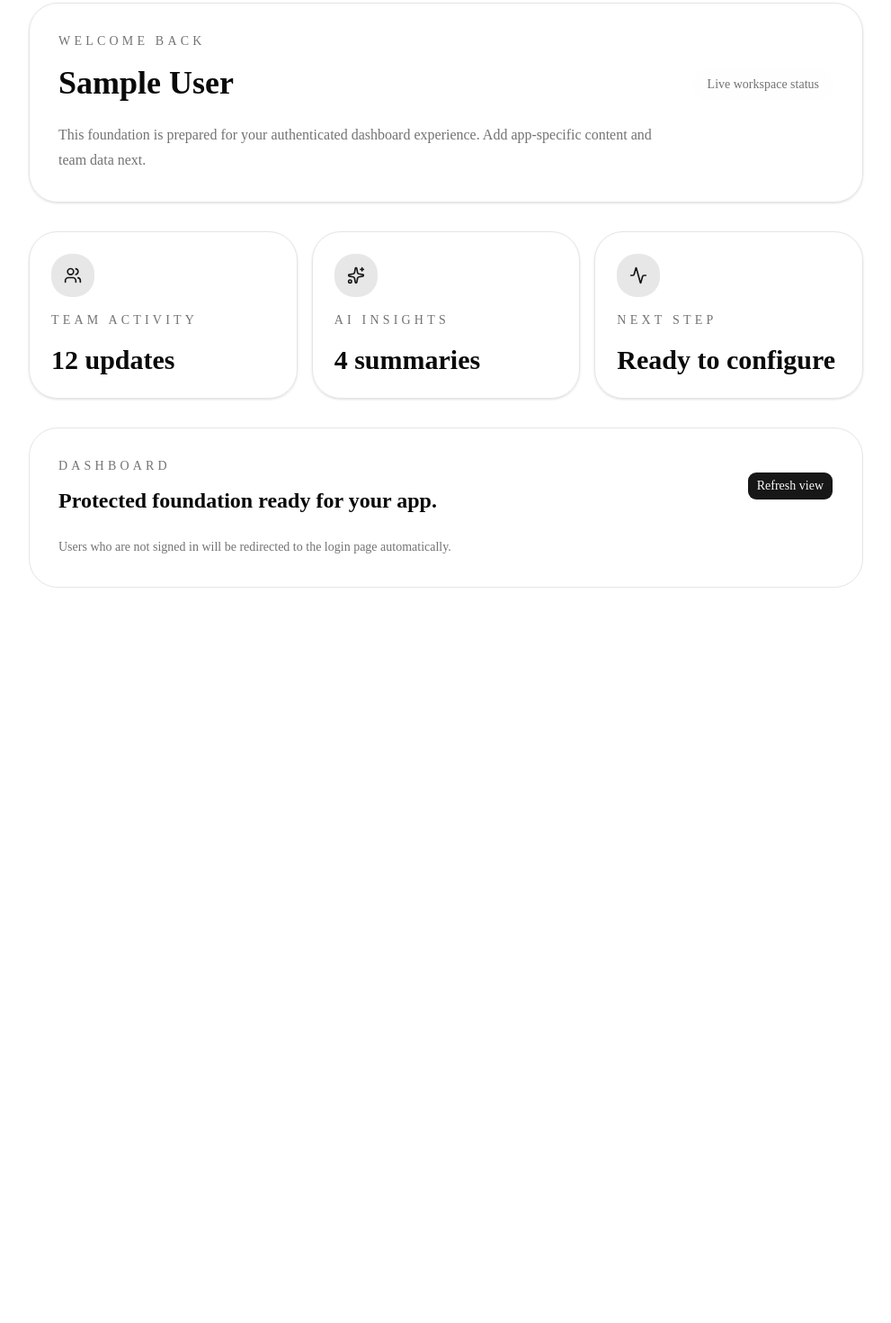
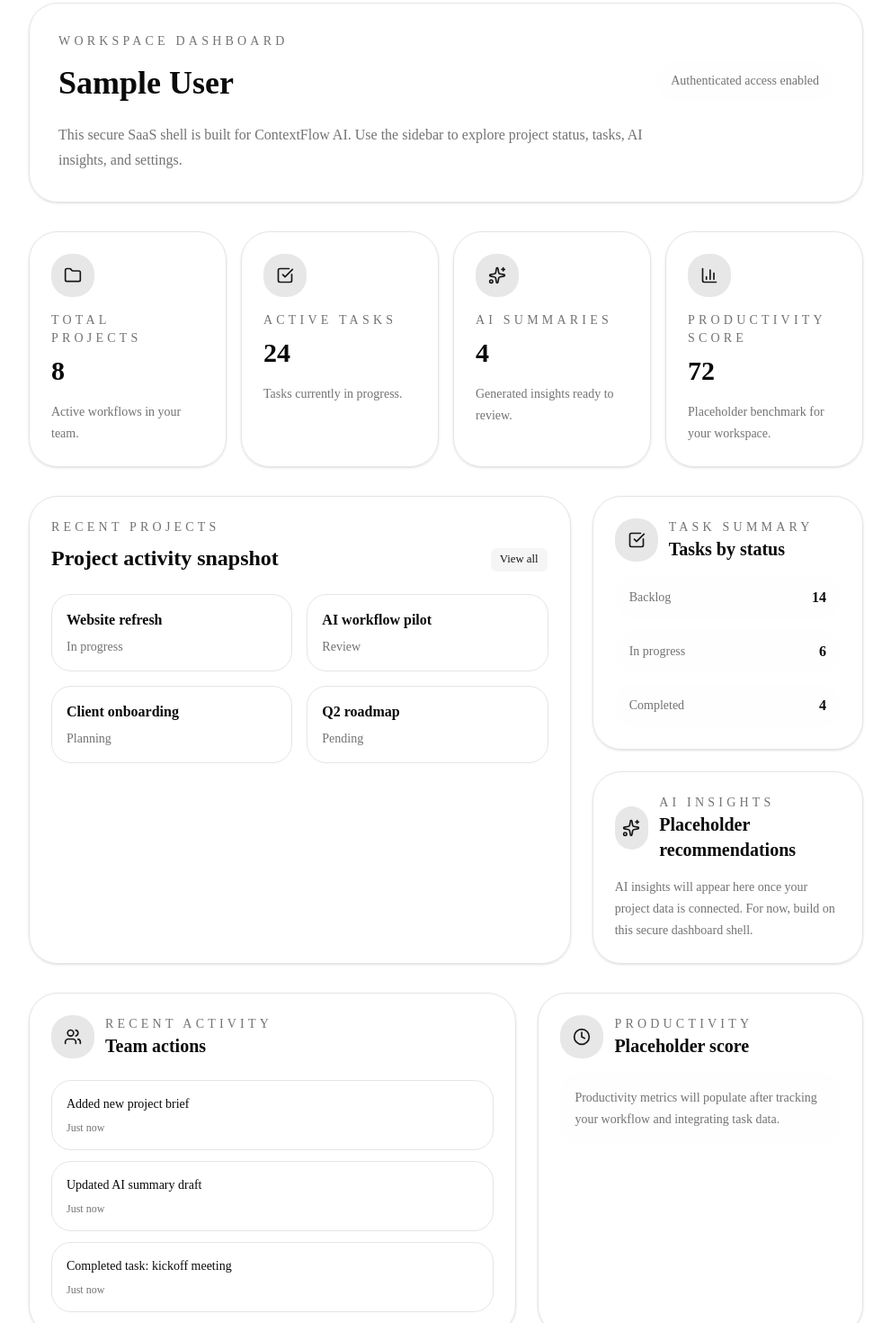
Before and after one commit to RyanAbir/ContextFlow-AI, a Next.js app: page /dashboard in a window 1280 px wide. Shown: the part 620-2090 px from the top of the page at 90% size, without its empty margins (288-1279 px from the left). Before the commit the page ends 1335 px from the top, so only its background shows below. Built offline with nearby package versions, Linux system fonts and the light colour scheme; no server answers; sample sign-in values are in the browser's storage.

Commit message:
feat: build protected dashboard shell

```diff
--- a/src/app/dashboard/page.tsx
+++ b/src/app/dashboard/page.tsx
@@ -2,11 +2,45 @@
 
 import { useEffect } from "react"
 import { useRouter } from "next/navigation"
-import { Activity, Sparkles, Users } from "lucide-react"
+import {
+  BarChart3,
+  CheckSquare,
+  Clock,
+  Folder,
+  Sparkles,
+  Users,
+} from "lucide-react"
 import { Button } from "@/components/ui/button"
 import { Card } from "@/components/ui/card"
 import { DashboardShell } from "@/components/layout/dashboard-shell"
 import { useAuth } from "@/context/auth-context"
+
+const overviewStats = [
+  {
+    title: "Total Projects",
+    value: "8",
+    description: "Active workflows in your team.",
+    icon: Folder,
+  },
+  {
+    title: "Active Tasks",
+    value: "24",
+    description: "Tasks currently in progress.",
+    icon: CheckSquare,
+  },
+  {
+    title: "AI Summaries",
+    value: "4",
+    description: "Generated insights ready to review.",
+    icon: Sparkles,
+  },
+  {
+    title: "Productivity Score",
+    value: "72",
+    description: "Placeholder benchmark for your workspace.",
+    icon: BarChart3,
+  },
+]
 
 export default function DashboardPage() {
   const router = useRouter()
@@ -29,59 +63,151 @@ export default function DashboardPage() {
   return (
     <DashboardShell>
       <div className="space-y-8">
-        <div className="rounded-[2rem] border border-border bg-card/95 p-8 shadow-sm shadow-black/10">
-          <div className="flex flex-col gap-4 sm:flex-row sm:items-end sm:justify-between">
+        <section id="dashboard" className="rounded-[2rem] border border-border bg-card/95 p-8 shadow-sm shadow-black/10">
+          <div className="flex flex-col gap-6 xl:flex-row xl:items-end xl:justify-between">
             <div>
-              <p className="text-sm uppercase tracking-[0.3em] text-muted-foreground">Welcome back</p>
+              <p className="text-sm uppercase tracking-[0.3em] text-muted-foreground">Workspace dashboard</p>
               <h1 className="mt-4 text-3xl font-semibold text-foreground sm:text-4xl">
-                {user.displayName ?? user.email ?? "Your dashboard"}
+                {user.displayName ?? user.email ?? "Welcome back"}
               </h1>
             </div>
-            <div className="rounded-3xl bg-muted/10 px-4 py-2 text-sm text-muted-foreground">
-              Live workspace status
+            <div className="rounded-3xl bg-muted/10 px-4 py-3 text-sm font-medium text-muted-foreground">
+              Authenticated access enabled
             </div>
           </div>
           <p className="mt-6 max-w-2xl text-base leading-7 text-muted-foreground">
-            This foundation is prepared for your authenticated dashboard experience. Add app-specific content and team data next.
+            This secure SaaS shell is built for ContextFlow AI. Use the sidebar to explore project status, tasks, AI insights, and settings.
           </p>
+        </section>
+
+        <section className="grid gap-4 xl:grid-cols-4">
+          {overviewStats.map((stat) => {
+            const Icon = stat.icon
+            return (
+              <Card key={stat.title} className="space-y-4">
+                <div className="inline-flex h-12 w-12 items-center justify-center rounded-3xl bg-primary/10 text-primary">
+                  <Icon className="h-5 w-5" />
                 </div>
+                <div>
+                  <p className="text-sm uppercase tracking-[0.3em] text-muted-foreground">
+                    {stat.title}
+                  </p>
+                  <p className="mt-2 text-3xl font-semibold text-foreground">{stat.value}</p>
+                </div>
+                <p className="text-sm leading-6 text-muted-foreground">{stat.description}</p>
+              </Card>
+            )
+          })}
+        </section>
 
-        <div className="grid gap-4 xl:grid-cols-3">
-          <Card className="space-y-4">
+        <section className="grid gap-6 xl:grid-cols-[2fr_1fr]">
+          <Card className="space-y-6" id="projects">
+            <div className="flex flex-col gap-4 sm:flex-row sm:items-end sm:justify-between">
+              <div>
+                <p className="text-sm uppercase tracking-[0.3em] text-muted-foreground">Recent projects</p>
+                <h2 className="mt-2 text-2xl font-semibold text-foreground">Project activity snapshot</h2>
+              </div>
+              <Button variant="secondary" size="sm" onClick={() => router.push("/dashboard")}>View all</Button>
+            </div>
+            <div className="grid gap-4 sm:grid-cols-2">
+              {[
+                { name: "Website refresh", status: "In progress" },
+                { name: "AI workflow pilot", status: "Review" },
+                { name: "Client onboarding", status: "Planning" },
+                { name: "Q2 roadmap", status: "Pending" },
+              ].map((project) => (
+                <div key={project.name} className="rounded-3xl border border-border bg-background/80 p-4">
+                  <p className="text-base font-semibold text-foreground">{project.name}</p>
+                  <p className="mt-2 text-sm text-muted-foreground">{project.status}</p>
+                </div>
+              ))}
+            </div>
+          </Card>
+
+          <div className="space-y-6">
+            <Card className="space-y-4" id="tasks">
+              <div className="flex items-center gap-3">
+                <div className="inline-flex h-12 w-12 items-center justify-center rounded-3xl bg-primary/10 text-primary">
+                  <CheckSquare className="h-5 w-5" />
+                </div>
+                <div>
+                  <p className="text-sm uppercase tracking-[0.3em] text-muted-foreground">Task summary</p>
+                  <h3 className="text-xl font-semibold text-foreground">Tasks by status</h3>
+                </div>
+              </div>
+              <div className="grid gap-3">
+                {[
+                  { label: "Backlog", value: "14" },
+                  { label: "In progress", value: "6" },
+                  { label: "Completed", value: "4" },
+                ].map((task) => (
+                  <div key={task.label} className="flex items-center justify-between rounded-3xl bg-muted/10 px-4 py-3">
+                    <span className="text-sm text-muted-foreground">{task.label}</span>
+                    <span className="font-semibold text-foreground">{task.value}</span>
+                  </div>
+                ))}
+              </div>
+            </Card>
+
+            <Card className="space-y-4" id="insights">
+              <div className="flex items-center gap-3">
+                <div className="inline-flex h-12 w-12 items-center justify-center rounded-3xl bg-primary/10 text-primary">
+                  <Sparkles className="h-5 w-5" />
+                </div>
+                <div>
+                  <p className="text-sm uppercase tracking-[0.3em] text-muted-foreground">AI insights</p>
+                  <h3 className="text-xl font-semibold text-foreground">Placeholder recommendations</h3>
+                </div>
+              </div>
+              <p className="text-sm leading-6 text-muted-foreground">
+                AI insights will appear here once your project data is connected. For now, build on this secure dashboard shell.
+              </p>
+            </Card>
+          </div>
+        </section>
+
+        <section className="grid gap-6 xl:grid-cols-[1.5fr_1fr]" id="settings">
+          <Card className="space-y-6">
+            <div className="flex items-center gap-3">
               <div className="inline-flex h-12 w-12 items-center justify-center rounded-3xl bg-primary/10 text-primary">
                 <Users className="h-5 w-5" />
               </div>
-            <p className="text-sm uppercase tracking-[0.3em] text-muted-foreground">Team activity</p>
-            <p className="text-3xl font-semibold text-foreground">12 updates</p>
+              <div>
+                <p className="text-sm uppercase tracking-[0.3em] text-muted-foreground">Recent activity</p>
+                <h3 className="text-xl font-semibold text-foreground">Team actions</h3>
+              </div>
+            </div>
+            <div className="space-y-3">
+              {[
+                "Added new project brief",
+                "Updated AI summary draft",
+                "Completed task: kickoff meeting",
+              ].map((item) => (
+                <div key={item} className="rounded-3xl border border-border bg-background/80 px-4 py-4">
+                  <p className="text-sm text-foreground">{item}</p>
+                  <p className="mt-2 text-xs text-muted-foreground">Just now</p>
+                </div>
+              ))}
+            </div>
           </Card>
+
           <Card className="space-y-4">
+            <div className="flex items-center gap-3">
               <div className="inline-flex h-12 w-12 items-center justify-center rounded-3xl bg-primary/10 text-primary">
-              <Sparkles className="h-5 w-5" />
+                <Clock className="h-5 w-5" />
               </div>
-            <p className="text-sm uppercase tracking-[0.3em] text-muted-foreground">AI insights</p>
-            <p className="text-3xl font-semibold text-foreground">4 summaries</p>
-          </Card>
-          <Card className="space-y-4">
-            <div className="inline-flex h-12 w-12 items-center justify-center rounded-3xl bg-primary/10 text-primary">
-              <Activity className="h-5 w-5" />
+              <div>
+                <p className="text-sm uppercase tracking-[0.3em] text-muted-foreground">Productivity</p>
+                <h3 className="text-xl font-semibold text-foreground">Placeholder score</h3>
               </div>
-            <p className="text-sm uppercase tracking-[0.3em] text-muted-foreground">Next step</p>
-            <p className="text-3xl font-semibold text-foreground">Ready to configure</p>
-          </Card>
             </div>
-
-        <div className="rounded-[2rem] border border-border bg-background/80 p-8">
-          <div className="flex flex-col gap-4 sm:flex-row sm:items-center sm:justify-between">
-            <div>
-              <p className="text-sm uppercase tracking-[0.3em] text-muted-foreground">Dashboard</p>
-              <h2 className="mt-3 text-2xl font-semibold text-foreground">Protected foundation ready for your app.</h2>
-            </div>
-            <Button onClick={() => router.push("/dashboard")}>Refresh view</Button>
-          </div>
-          <p className="mt-6 text-sm leading-6 text-muted-foreground">
-            Users who are not signed in will be redirected to the login page automatically.
+            <div className="rounded-3xl bg-muted/10 p-4">
+              <p className="text-sm leading-6 text-muted-foreground">
+                Productivity metrics will populate after tracking your workflow and integrating task data.
               </p>
             </div>
+          </Card>
+        </section>
       </div>
     </DashboardShell>
   )
--- a/src/lib/site.ts
+++ b/src/lib/site.ts
@@ -1,8 +1,8 @@
 import {
   LayoutDashboard,
   Sparkles,
-  Users,
-  Wallet,
+  Folder,
+  CheckSquare,
   Settings2,
 } from "lucide-react"
 import type { LucideIcon } from "lucide-react"
@@ -14,10 +14,10 @@ export type NavItem = {
 }
 
 export const sidebarNav: NavItem[] = [
-  { title: "Overview", href: "#overview", icon: LayoutDashboard },
-  { title: "Performance", href: "#performance", icon: Sparkles },
-  { title: "Customers", href: "#customers", icon: Users },
-  { title: "Revenue", href: "#revenue", icon: Wallet },
+  { title: "Dashboard", href: "#dashboard", icon: LayoutDashboard },
+  { title: "Projects", href: "#projects", icon: Folder },
+  { title: "Tasks", href: "#tasks", icon: CheckSquare },
+  { title: "AI Insights", href: "#insights", icon: Sparkles },
   { title: "Settings", href: "#settings", icon: Settings2 },
 ]
 
```
Lines whose indentation alone changed are shown as unchanged.
